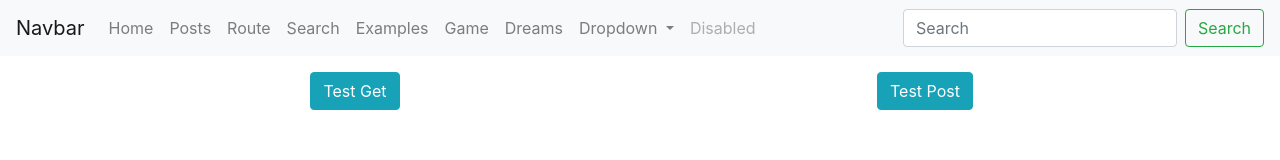
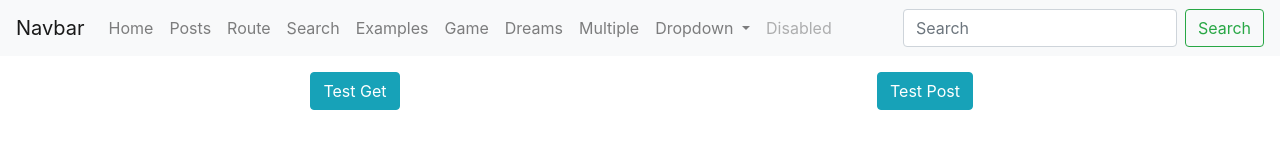
Before and after one commit to aderbalfarias/learning-vue, a Vue app: page /#/posts in a window 1280 px wide. Shown: the top 160 px of the page. Built offline with nearby package versions, Linux system fonts and the light colour scheme; what vue-resource would draw is missing.

Commit message:
Adding a new functionality to test multiple components

```diff
--- a/src/App.vue
+++ b/src/App.vue
@@ -15,6 +15,7 @@ import Examples from './components/Examples'
 import Tree from './components/Tree'
 import Game from './components/Game'
 import Dreams from './components/Dreams'
+import Multiple from './components/Multiple'
 
 export default {
     name: 'App',
@@ -26,7 +27,8 @@ export default {
         Examples,
         Tree,
         Game,
-        Dreams
+        Dreams,
+        Multiple
     }
 }
 </script>
--- /dev/null
+++ b/src/components/Multiple.vue
@@ -0,0 +1,21 @@
+<template>
+    <section class="container">
+        <app-posts></app-posts>
+    </section>
+</template>
+
+<script>
+    import Posts  from './Posts';
+    export default {
+        components: {
+            'app-posts': Posts
+        },
+        name: 'Multiple',
+        data() {
+            return {
+            }
+        },
+        methods: {
+        }
+    }
+</script>
--- a/src/components/Nav.vue
+++ b/src/components/Nav.vue
@@ -28,6 +28,9 @@
                 </li>
                 <li class="nav-item">
                     <router-link class="nav-link" :to="'/dreams'">Dreams</router-link>
+                </li>
+                <li class="nav-item">
+                    <router-link class="nav-link" :to="'/multiple'">Multiple</router-link>
                 </li>
                 <!-- <li class="nav-item">
                     <router-link class="nav-link" :to="'/tree'">Tree</router-link>
--- a/src/main.js
+++ b/src/main.js
@@ -11,6 +11,7 @@ import Examples from './components/Examples.vue'
 import Tree from './components/Tree.vue'
 import Game from './components/Game.vue'
 import Dreams from './components/Dreams.vue'
+import Multiple from './components/Multiple.vue'
 import VueResource from 'vue-resource'
 
 Vue.config.productionTip = false
@@ -43,7 +44,10 @@ const routes = [
         path: '/game', component: Game
     },
     {
-        path: '/Dreams', component: Dreams
+        path: '/dreams', component: Dreams
+    },
+    {
+        path: '/multiple', component: Multiple
     }
 ];
 
```
